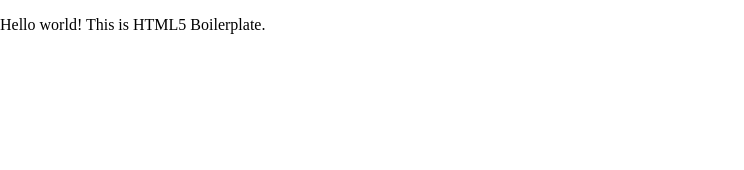
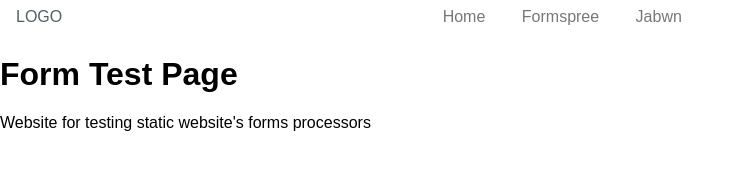
Before and after one commit to mnap00/00-sample-forms, a website: page src/index.html in a window 1280 px wide. Shown: the whole page, without its empty margins (0-744 px from the left). Drawn offline with nearby package versions, Linux system fonts and the light colour scheme; files that its build step writes are made by us from their sources.

Commit message:
Add libraries links; add dropdown menu

```diff
--- a/src/index.html
+++ b/src/index.html
@@ -4,7 +4,7 @@
 <head>
   <meta charset="utf-8">
   <meta http-equiv="x-ua-compatible" content="ie=edge">
-  <title>Test Page</title>
+  <title>Form Test Page</title>
   <meta name="description" content="">
   <meta name="viewport" content="width=device-width, initial-scale=1, shrink-to-fit=no">
 
@@ -12,8 +12,18 @@
   <link rel="apple-touch-icon" href="icon.png">
   <!-- Place favicon.ico in the root directory -->
 
-  <link rel="stylesheet" href="css/normalize.css">
-  <link rel="stylesheet" href="css/main.css">
+
+  <!--[if lte IE 8]>
+    <link rel="stylesheet" href="https://unpkg.com/purecss@1.0.0/build/grids-responsive-old-ie-min.css">
+  <![endif]-->
+  <!--[if gt IE 8]><!-->
+    <link rel="stylesheet" href="https://unpkg.com/purecss@1.0.0/build/pure-min.css" integrity="sha384-nn4HPE8lTHyVtfCBi5yW9d20FjT8BJwUXyWZT9InLYax14RDjBj46LmSztkmNP9w" crossorigin="anonymous">
+    <link rel="stylesheet" type="text/css" href="https://unpkg.com/purecss@1.0.0/build/grids-responsive-min.css">
+  <!--<![endif]-->
+
+  <link rel="stylesheet" type="text/css" href="css/main.css">
+  <!--link rel="stylesheet" type="text/css" href="css/main.min.css"-->
+
 </head>
 
 <body>
@@ -22,12 +32,34 @@
   <![endif]-->
 
   <!-- Add your site or application content here -->
-  <p>Hello world! This is HTML5 Boilerplate.</p>
-  <script src="js/vendor/modernizr-3.6.0.min.js"></script>
-  <script src="https://code.jquery.com/jquery-3.3.1.min.js" integrity="sha256-FgpCb/KJQlLNfOu91ta32o/NMZxltwRo8QtmkMRdAu8=" crossorigin="anonymous"></script>
+  <nav class="custom-wrapper pure-g" id="menu">
+    <div class="container pure-u-1 pure-u-md-1-3">
+      <div class="pure-menu">
+        <a href="index.html" class="navbar__logo pure-menu-heading custom-brand">LOGO</a>
+        <a href="#" class="custom-toggle" id="toggle"><s class="bar"></s><s class="bar"></s></a>
+      </div>
+    </div>
+    <div class="pure-u-1 pure-u-md-2-3">
+      <div class="pure-menu pure-menu-horizontal custom-can-transform navbar__item">
+        <ul class="pure-menu-list">
+          <li class="pure-menu-item"><a href="index.html" class="navbar__link pure-menu-link">Home</a></li>
+          <li class="pure-menu-item"><a href="formspree.html" class="navbar__link pure-menu-link">Formspree</a></li>
+          <li class="pure-menu-item"><a href="jabwn.html" class="navbar__link pure-menu-link">Jabwn</a></li>
+        </ul>
+      </div>
+    </div>
+  </nav>
+
+  <div class="container">
+    <h1>Form Test Page</h1>
+    <p>Website for testing static website's forms processors</p>
+  </div>
+
+  <!--script type="application/javascript" src="js/vendor/modernizr-3.6.0.min.js"></script-->
+  <script type="application/javascript" src="https://code.jquery.com/jquery-3.3.1.min.js" integrity="sha256-FgpCb/KJQlLNfOu91ta32o/NMZxltwRo8QtmkMRdAu8=" crossorigin="anonymous"></script>
   <script>window.jQuery || document.write('<script src="js/vendor/jquery-3.3.1.min.js"><\/script>')</script>
-  <script src="js/plugins.js"></script>
-  <script src="js/main.js"></script>
+  <script type="application/javascript" src="js/main.js"></script>
+  <!--script type="application/javascript" src="js/main.min.js"></script-->
 
   <!-- Google Analytics: change UA-XXXXX-Y to be your site's ID. -->
   <script>
```
